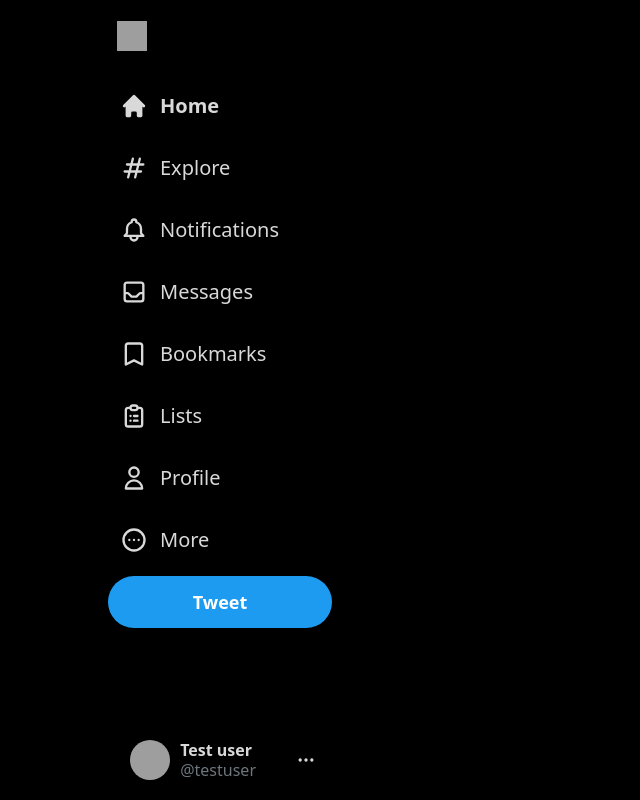
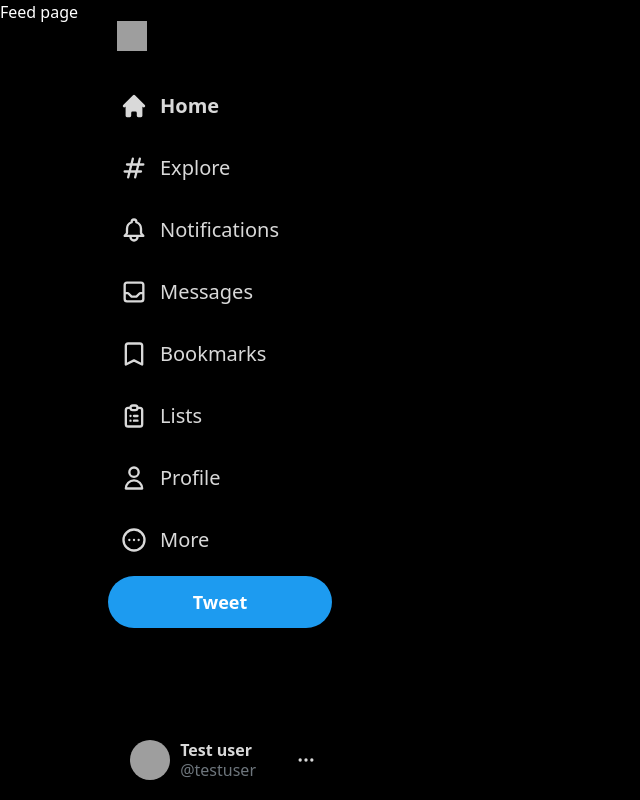
Before and after one commit to mbakin/twitter-clone, a Next.js app: page / in a window 1280 px wide. Shown: the whole page, without its empty margins (0-640 px from the left). Built offline with nearby package versions, Linux system fonts and the light colour scheme; grey boxes are pictures that could not be loaded.

Commit message:
create `Feed.js` component

```diff
--- /dev/null
+++ b/components/Feed.js
@@ -0,0 +1,9 @@
+function Feed() {
+  return (
+    <div className="text-white">
+      Feed page
+    </div>
+  )
+}
+
+export default Feed
--- a/pages/index.js
+++ b/pages/index.js
@@ -1,5 +1,6 @@
 import Head from 'next/head'
 import Sidebar from '../components/Sidebar'
+import Feed from '../components/Feed'
 
 export default function Home() {
   return (
@@ -11,7 +12,7 @@ export default function Home() {
 
       <main className='bg-black min-h-screen flex max-w-[1500px] mx-auto'>
         <Sidebar />
-        {/* feed */}
+        <Feed />
         {/* Widgets */}
         {/* Modal */}
 
```
